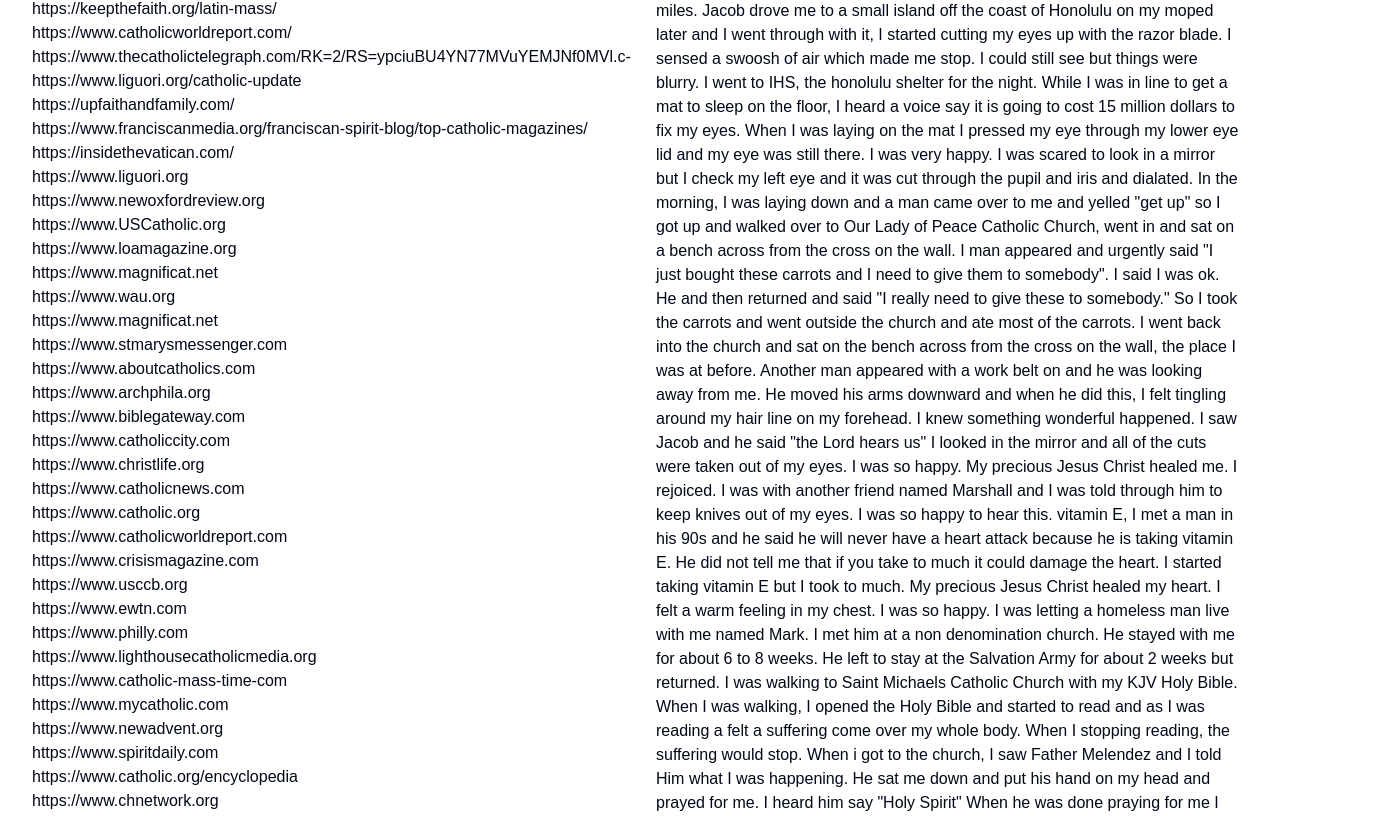
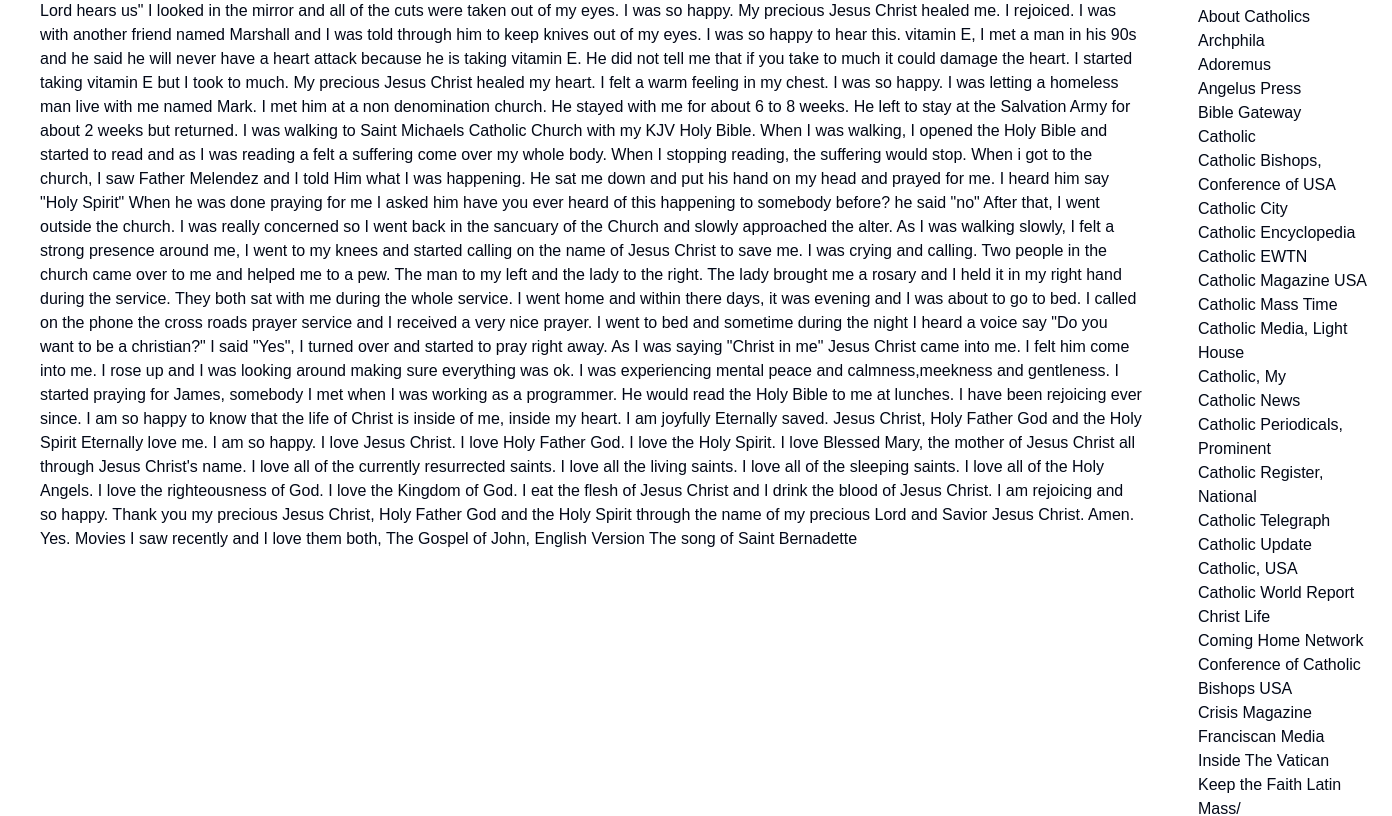
Before and after one commit to ttjohninvest/saint-john-holy-3, a Next.js app: page / in a window 1280 px wide. Shown: the part 873-1689 px from the top of the page, 1392 px wide, since content can reach past the window. Built offline with nearby package versions, Linux system fonts and the light colour scheme.

Commit message:
menu align

```diff
--- a/src/app/layout.js
+++ b/src/app/layout.js
@@ -149,8 +149,8 @@
               </div>
             </div>
 
-          <div className="grid-container- grid grid-cols-[600px_1fr] gap-4 p-4">
-            <div className="h-[100vh] p-4">
+          <div className="grid grid-cols-1 lg:grid-cols-[1150px_1fr] gap-4 p-4">
+            <div className="order-2 lg:block lg:h-[100vh] p-4 mt-8">
               <div className="border-b-2" ><Link href="/kjv" >KJV Holy Bible</Link></div>
               <div className="border-b-2" ><Link href="/queens-funeral" >Queen of England Funeral Procession</Link></div>
               <div className="border-b-2" ><Link href="/ourladyofpeaceinhonolulu" >Catholic Shrine Basilica of Our Lady of Peace in Honolulu Hawaii</Link></div>
@@ -165,55 +165,50 @@
               <a href="https://www.hprweb.com/" target="_blank">https://www.hprweb.com/</a>
             <div className="mt-4 mb-4 font-bold italic underline"><h1>Catholic Christian Church Magazines and Websites</h1></div>
             <div><a className="flex flex-wrap" href="https://www.americamagazine.org/" target="_blank"></a></div>
-    <div><a className="flex flex-wrap" href="https://subscribe-renew.com/us-catholic-magazine" target="_blank">https://subscribe-renew.com/us-catholic-magazine</a></div>
-    <div><a className="flex flex-wrap" href="https://www.srol.org/assets/Adult-Faith-Formation/Prominent-Catholic-Periodicals.pdf" target="_blank">https://www.srol.org/assets/Adult-Faith-Formation/Prominent-Catholic-Periodicals.pdf</a></div>
-    <div><a className="flex flex-wrap" href="https://www.ncregister.com/topic/pope-francis" target="_blank">https://www.ncregister.com/topic/pope-francis</a></div>
-    <div><a className="flex flex-wrap" href="https://www.osv.com/" target="_blank">https://www.osv.com/</a></div>
-    <div><a className="flex flex-wrap" href="https://thewandererpress.com/" target="_blank">https://thewandererpress.com/</a></div>
-    <div><a className="flex flex-wrap" href="https://adoremus.org/" target="_blank">https://adoremus.org/</a></div>
-    <div><a className="flex flex-wrap" href="https://inluxuryhotels.com/cfnews/" target="_blank">https://inluxuryhotels.com/cfnews/</a></div>
-    <div><a className="flex flex-wrap" href="https://angeluspress.org/products/the-angelus-magazine-international-1-year-subscription" target="_blank">https://angeluspress.org/products/the-angelus-magazine-international-1-year-subscription</a></div>
-    <div><a className="flex flex-wrap" href="https://keepthefaith.org/latin-mass/" target="_blank">https://keepthefaith.org/latin-mass/</a></div>
-    <div><a className="flex flex-wrap" href="https://www.catholicworldreport.com/" target="_blank">https://www.catholicworldreport.com/</a></div>
-
-    <div><a className="flex flex-wrap" href="https://www.thecatholictelegraph.com/RK=2/RS=ypciuBU4YN77MVuYEMJNf0MVl.c-" target="_blank">https://www.thecatholictelegraph.com/RK=2/RS=ypciuBU4YN77MVuYEMJNf0MVl.c-</a></div>
-    <div><a className="flex flex-wrap" href="https://www.liguori.org/catholic-update" target="_blank">https://www.liguori.org/catholic-update</a></div>
-    <div><a className="flex flex-wrap" href="https://upfaithandfamily.com/" target="_blank">https://upfaithandfamily.com/</a></div>
-    <div><a className="flex flex-wrap" href="https://www.franciscanmedia.org/franciscan-spirit-blog/top-catholic-magazines/" target="_blank">https://www.franciscanmedia.org/franciscan-spirit-blog/top-catholic-magazines/</a></div>
-    <div><a className="flex flex-wrap" href="https://insidethevatican.com/" target="_blank">https://insidethevatican.com/</a></div>
-    <div><a className="flex flex-wrap" href="https://www.liguori.org" target="_blank">https://www.liguori.org</a></div>
-    <div><a className="flex flex-wrap" href="https://www.newoxfordreview.org" target="_blank">https://www.newoxfordreview.org</a></div>
-    <div><a className="flex flex-wrap" href="https://www.USCatholic.org" target="_blank">https://www.USCatholic.org</a></div>
-    <div><a className="flex flex-wrap" href="https://www.loamagazine.org" target="_blank">https://www.loamagazine.org</a></div>
-    <div><a className="flex flex-wrap" href="https://www.magnificat.net" target="_blank">https://www.magnificat.net</a></div>
-    <div><a className="flex flex-wrap" href="https://www.wau.org" target="_blank">https://www.wau.org</a></div>
-    <div><a className="flex flex-wrap" href="https://www.magnificat.net" target="_blank">https://www.magnificat.net</a></div>
-    <div><a className="flex flex-wrap" href="https://www.stmarysmessenger.com" target="_blank">https://www.stmarysmessenger.com</a></div>
-    <div><a className="flex flex-wrap" href="https://www.aboutcatholics.com" target="_blank">https://www.aboutcatholics.com</a></div>
-    <div><a className="flex flex-wrap" href="https://www.archphila.org" target="_blank">https://www.archphila.org</a></div>
-    <div><a className="flex flex-wrap" href="https://www.biblegateway.com" target="_blank">https://www.biblegateway.com</a></div>
-    <div><a className="flex flex-wrap" href="https://www.catholiccity.com" target="_blank">https://www.catholiccity.com</a></div>
-    <div><a className="flex flex-wrap" href="https://www.christlife.org" target="_blank">https://www.christlife.org</a></div>
-    <div><a className="flex flex-wrap" href="https://www.catholicnews.com" target="_blank">https://www.catholicnews.com</a></div>
-    <div><a className="flex flex-wrap" href="https://www.catholic.org" target="_blank">https://www.catholic.org</a></div>
-    <div><a className="flex flex-wrap" href="https://www.catholicworldreport.com" target="_blank">https://www.catholicworldreport.com</a></div>
-    <div><a className="flex flex-wrap" href="https://www.crisismagazine.com" target="_blank">https://www.crisismagazine.com</a></div>
-    <div><a className="flex flex-wrap" href="https://www.usccb.org" target="_blank">https://www.usccb.org</a></div>
-    <div><a className="flex flex-wrap" href="https://www.ewtn.com" target="_blank">https://www.ewtn.com</a></div>
-    <div><a className="flex flex-wrap" href="https://www.philly.com" target="_blank">https://www.philly.com</a></div>
-    <div><a className="flex flex-wrap" href="https://www.lighthousecatholicmedia.org" target="_blank">https://www.lighthousecatholicmedia.org</a></div>
-    <div><a className="flex flex-wrap" href="https://www.catholic-mass-time-com" target="_blank">https://www.catholic-mass-time-com</a></div>
-    <div><a className="flex flex-wrap" href="https://www.mycatholic.com" target="_blank">https://www.mycatholic.com</a></div>
-    <div><a className="flex flex-wrap" href="https://www.newadvent.org" target="_blank">https://www.newadvent.org</a></div>
-    <div><a className="flex flex-wrap" href="https://www.spiritdaily.com" target="_blank">https://www.spiritdaily.com</a></div>
-    <div><a className="flex flex-wrap" href="https://www.catholic.org/encyclopedia" target="_blank">https://www.catholic.org/encyclopedia</a></div>
-    <div><a className="flex flex-wrap" href="https://www.chnetwork.org" target="_blank">https://www.chnetwork.org</a></div>
-    <div><a className="flex flex-wrap" href="https://www.VaticanNews.va/enhtml" target="_blank">https://www.VaticanNews.va/enhtml</a></div>
-    <div><a className="flex flex-wrap" href="https://www.wau.org/new/4u" target="_blank">https://www.wau.org/new/4u</a></div>
-    <div><a className="flex flex-wrap" href="https://www.wordonfire.org" target="_blank">https://www.wordonfire.org</a></div>
-
+	<div><a className="flex flex-wrap" href="https://www.aboutcatholics.com" target="_blank">About Catholics</a></div>
+    <div><a className="flex flex-wrap" href="https://www.archphila.org" target="_blank">Archphila</a></div>
+	<div><a className="flex flex-wrap" href="https://adoremus.org/" target="_blank">Adoremus</a></div>
+	<div><a className="flex flex-wrap" href="https://angeluspress.org/products/the-angelus-magazine-international-1-year-subscription" target="_blank">Angelus Press</a></div>
+	<div><a className="flex flex-wrap" href="https://www.biblegateway.com" target="_blank">Bible Gateway</a></div>
+	<div><a className="flex flex-wrap" href="https://www.catholic.org" target="_blank">Catholic</a></div>
+	<div><a className="flex flex-wrap" href="https://www.usccb.org" target="_blank">Catholic Bishops, Conference of USA</a></div>
+	<div><a className="flex flex-wrap" href="https://www.catholiccity.com" target="_blank">Catholic City</a></div>
+	<div><a className="flex flex-wrap" href="https://www.catholic.org/encyclopedia" target="_blank">Catholic Encyclopedia</a></div>
+	<div><a className="flex flex-wrap" href="https://www.ewtn.com" target="_blank">Catholic EWTN</a></div>
+	<div><a className="flex flex-wrap" href="https://subscribe-renew.com/us-catholic-magazine" target="_blank">Catholic Magazine USA</a></div>
+	<div><a className="flex flex-wrap" href="https://www.catholic-mass-time.com" target="_blank">Catholic Mass Time</a></div>
+	<div><a className="flex flex-wrap" href="https://www.lighthousecatholicmedia.org" target="_blank">Catholic Media, Light House</a></div>
+	<div><a className="flex flex-wrap" href="https://www.mycatholic.com" target="_blank">Catholic, My</a></div>
+	<div><a className="flex flex-wrap" href="https://www.catholicnews.com" target="_blank">Catholic News</a></div>
+	<div><a className="flex flex-wrap" href="https://www.srol.org/assets/Adult-Faith-Formation/Prominent-Catholic-Periodicals.pdf" target="_blank">Catholic Periodicals, Prominent</a></div>
+	<div><a className="flex flex-wrap" href="https://www.ncregister.com/topic/pope-francis" target="_blank">Catholic Register, National</a></div>
+    <div><a className="flex flex-wrap" href="https://www.thecatholictelegraph.com/RK=2/RS=ypciuBU4YN77MVuYEMJNf0MVl.c-" target="_blank">Catholic Telegraph</a></div>
+    <div><a className="flex flex-wrap" href="https://www.liguori.org/catholic-update" target="_blank">Catholic Update</a></div>
+	<div><a className="flex flex-wrap" href="https://www.USCatholic.org" target="_blank">Catholic, USA</a></div>
+    <div><a className="flex flex-wrap" href="https://www.catholicworldreport.com" target="_blank">Catholic World Report</a></div>
+	<div><a className="flex flex-wrap" href="https://www.christlife.org" target="_blank">Christ Life</a></div>
+    <div><a className="flex flex-wrap" href="https://www.chnetwork.org" target="_blank">Coming Home Network</a></div>
+	<div><a className="flex flex-wrap" href="https://www.usccb.org" target="_blank">Conference of Catholic Bishops USA</a></div>
+	<div><a className="flex flex-wrap" href="https://www.crisismagazine.com" target="_blank">Crisis Magazine</a></div>
+    <div><a className="flex flex-wrap" href="https://www.franciscanmedia.org/franciscan-spirit-blog/top-catholic-magazines/" target="_blank">Franciscan Media</a></div>
+	<div><a className="flex flex-wrap" href="https://insidethevatican.com/" target="_blank">Inside The Vatican</a></div>
+    <div><a className="flex flex-wrap" href="https://keepthefaith.org/latin-mass/" target="_blank">Keep the Faith Latin Mass/</a></div>
+    <div><a className="flex flex-wrap" href="https://www.liguori.org" target="_blank">Liguori</a></div>
+    <div><a className="flex flex-wrap" href="https://www.loamagazine.org" target="_blank">Loa Magazine</a></div>
+    <div><a className="flex flex-wrap" href="https://www.magnificat.net" target="_blank">Magnificat</a></div>
+	<div><a className="flex flex-wrap" href="https://www.newadvent.org" target="_blank">New Advent</a></div>
+    <div><a className="flex flex-wrap" href="https://www.newoxfordreview.org" target="_blank">New Oxford Review</a></div>
+    <div><a className="flex flex-wrap" href="https://www.osv.com/" target="_blank">Our Sunday Visitor</a></div>
+    <div><a className="flex flex-wrap" href="https://www.philly.com" target="_blank">Philly</a></div>
+    <div><a className="flex flex-wrap" href="https://www.stmarysmessenger.com" target="_blank">Saint Marys Messenger</a></div>
+    <div><a className="flex flex-wrap" href="https://www.spiritdaily.com" target="_blank">Spirit Daily</a></div>
+    <div><a className="flex flex-wrap" href="https://upfaithandfamily.com/" target="_blank">Up Faith And Family</a></div>
+    <div><a className="flex flex-wrap" href="https://www.VaticanNews.va/enhtml" target="_blank">Vatican News</a></div>
+	<div><a className="flex flex-wrap" href="https://thewandererpress.com/" target="_blank">Wanderer Press</a></div>
+	<div><a className="flex flex-wrap" href="https://www.wau.org" target="_blank">Word Amoung Us</a></div>
+    <div><a className="flex flex-wrap" href="https://www.wordonfire.org" target="_blank">Word On Fire</a></div>
             </div>
-            <div className="h-[100vh] p-1">{children}</div>
+            <div className="order-1 h-[100vh] p-1">{children}</div>
 
          </div>
 
```
Also changed, not shown: src/app/gospel-of-john-movie/page.js (+7 -0 lines).
